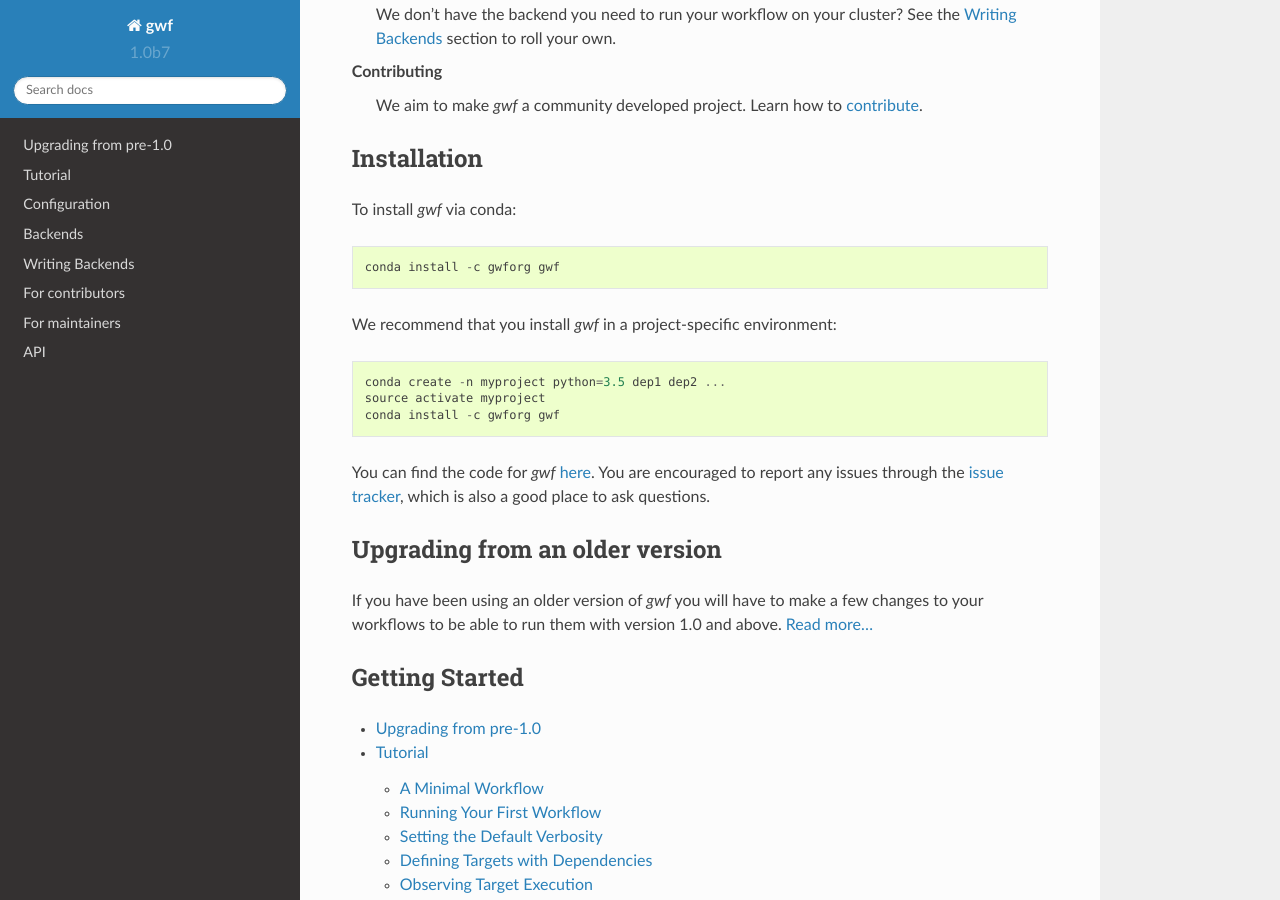
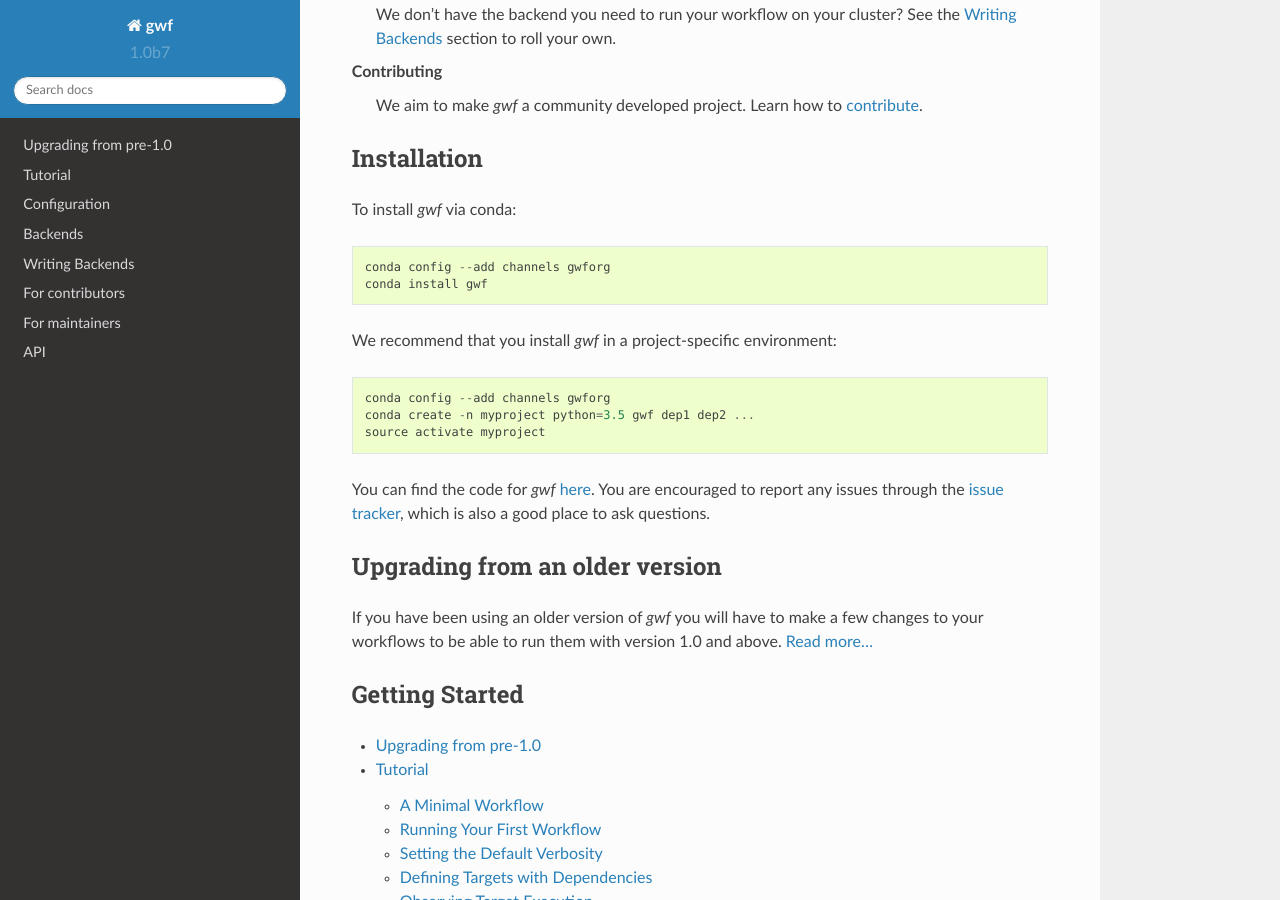
Before and after one commit to gwforg/gwf, a Sphinx documentation site: the page built from docs/index.rst, in a window 1280 px wide and 900 px high, scrolled down 394 px. Built offline with Sphinx 7.4.7 and the Read the Docs theme 2.0.0, drawn with Linux system fonts in a browser that asks for light colours.

Commit message:
Show how to add gwforg channel.

```diff
--- a/docs/index.rst
+++ b/docs/index.rst
@@ -26,13 +26,14 @@ Installation
 
 To install *gwf* via conda::
 
-    conda install -c gwforg gwf
+    conda config --add channels gwforg
+    conda install gwf
 
 We recommend that you install *gwf* in a project-specific environment::
 
-    conda create -n myproject python=3.5 dep1 dep2 ...
+    conda config --add channels gwforg
+    conda create -n myproject python=3.5 gwf dep1 dep2 ...
     source activate myproject
-    conda install -c gwforg gwf
 
 You can find the code for *gwf* `here <https://github.com/gwforg/gwf>`_. You are
 encouraged to report any issues through the
```
